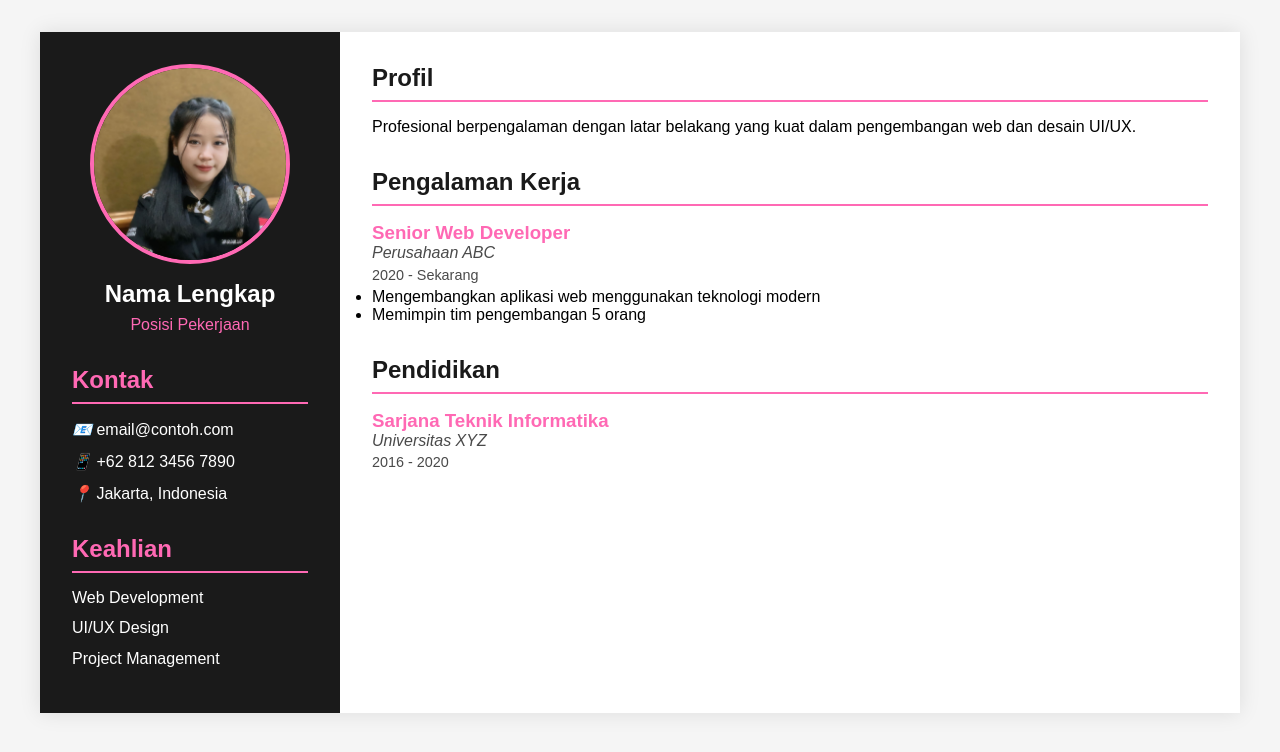
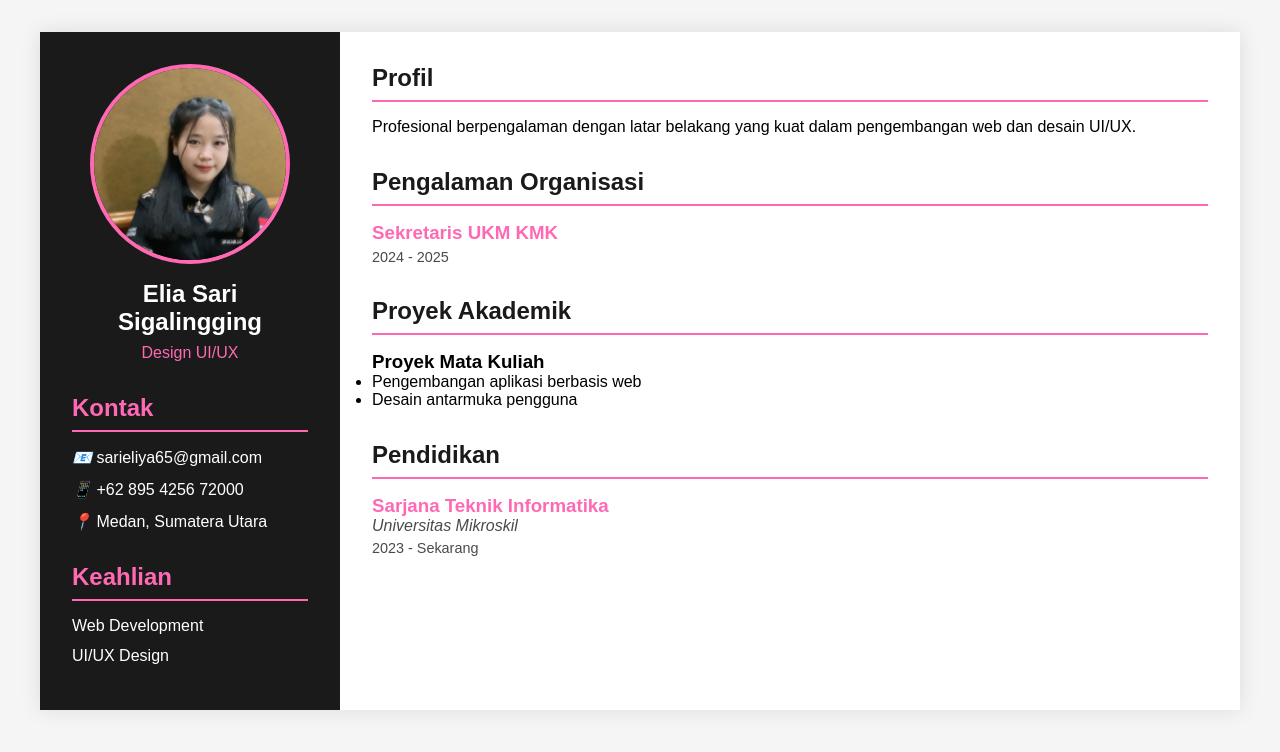
Before and after one commit to ElliaaSoell/GEGEELL, a plain HTML site: page elia/index.html in a window 1280 px wide. Drawn offline with Linux system fonts and the light colour scheme.

Commit message:
Update Profil

```diff
--- a/elia/index.html
+++ b/elia/index.html
@@ -13,16 +13,16 @@
                 <div class="photo-container">
                     <img src="./assets/image.jpg" alt="Foto Profil">
                 </div>
-                <h1>Nama Lengkap</h1>
-                <p class="job-title">Posisi Pekerjaan</p>
+                <h1>Elia Sari Sigalingging</h1>
+                <p class="job-title">Design UI/UX</p>
             </div>
 
             <div class="contact-section">
                 <h2>Kontak</h2>
                 <ul>
-                    <li><i class="icon">📧</i> email@contoh.com</li>
-                    <li><i class="icon">📱</i> +62 812 3456 7890</li>
-                    <li><i class="icon">📍</i> Jakarta, Indonesia</li>
+                    <li><i class="icon">📧</i> sarieliya65@gmail.com</li>
+                    <li><i class="icon">📱</i> +62 895 4256 72000</li>
+                    <li><i class="icon">📍</i> Medan, Sumatera Utara</li>
                 </ul>
             </div>
 
@@ -31,7 +31,6 @@
                 <ul>
                     <li>Web Development</li>
                     <li>UI/UX Design</li>
-                    <li>Project Management</li>
                 </ul>
             </div>
         </aside>
@@ -43,14 +42,20 @@
             </section>
 
             <section class="experience">
-                <h2>Pengalaman Kerja</h2>
+                <h2>Pengalaman Organisasi</h2>
                 <div class="experience-item">
-                    <h3>Senior Web Developer</h3>
-                    <p class="company">Perusahaan ABC</p>
-                    <p class="period">2020 - Sekarang</p>
+                    <h3>Sekretaris UKM KMK</h3>
+                    <p class="period">2024 - 2025</p>
+                </div>
+            </section>
+
+            <section class="projects">
+                <h2>Proyek Akademik</h2>
+                <div class="project-item">
+                    <h3>Proyek Mata Kuliah</h3>
                     <ul>
-                        <li>Mengembangkan aplikasi web menggunakan teknologi modern</li>
-                        <li>Memimpin tim pengembangan 5 orang</li>
+                        <li>Pengembangan aplikasi berbasis web</li>
+                        <li>Desain antarmuka pengguna</li>
                     </ul>
                 </div>
             </section>
@@ -59,8 +64,8 @@
                 <h2>Pendidikan</h2>
                 <div class="education-item">
                     <h3>Sarjana Teknik Informatika</h3>
-                    <p class="university">Universitas XYZ</p>
-                    <p class="period">2016 - 2020</p>
+                    <p class="university">Universitas Mikroskil</p>
+                    <p class="period">2023 - Sekarang</p>
                 </div>
             </section>
         </main>
```
